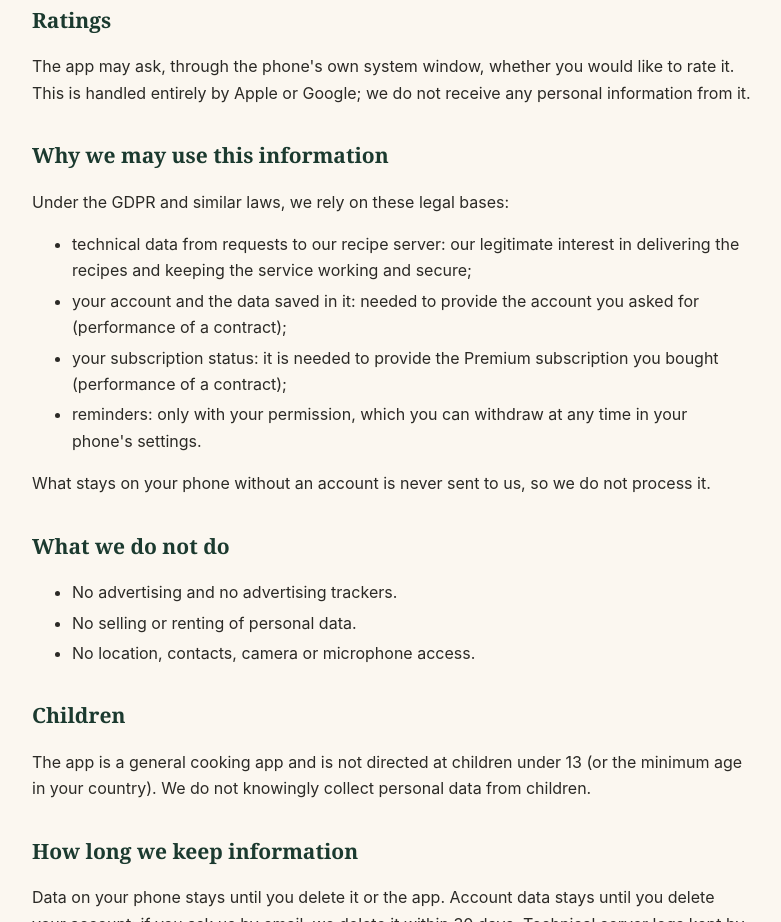
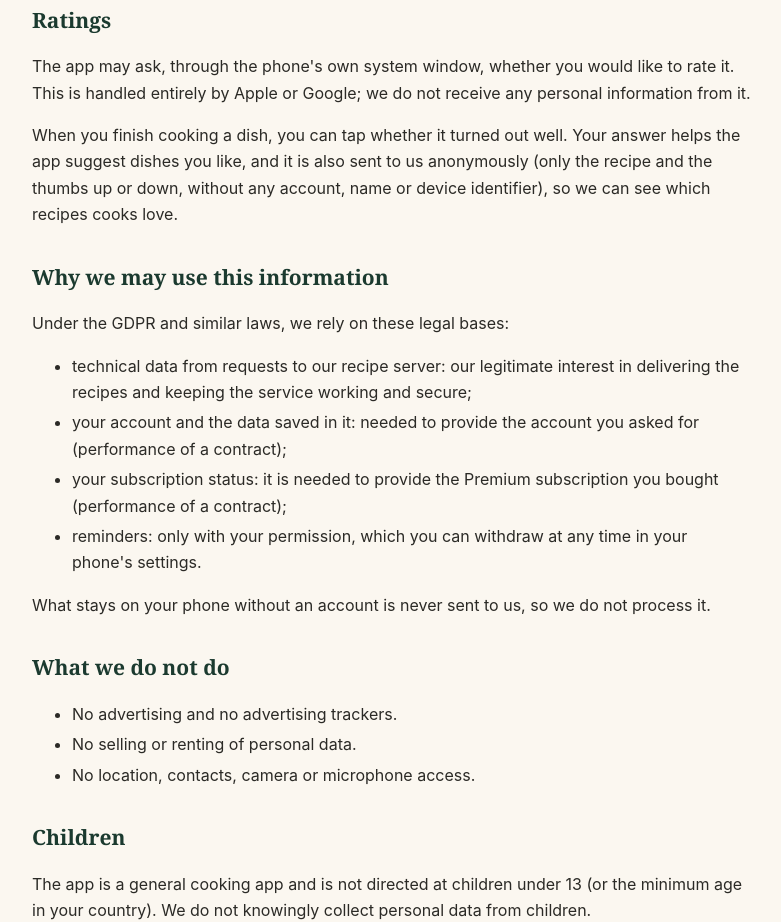
Before and after one commit to Mangiamo012/Mangiamo012.github.io, a plain HTML site: page privacy.html in a window 1280 px wide. Shown: the part 1758-2680 px from the top of the page, without its empty margins (248-1029 px from the left). Drawn offline with Linux system fonts and the light colour scheme.

Commit message:
Privacy: anonymous recipe votes after cooking

```diff
--- a/privacy.html
+++ b/privacy.html
@@ -54,6 +54,7 @@ Contact: <a href="mailto:appmangiamo@gmail.com">appmangiamo@gmail.com</a></p>
 
 <h2>Ratings</h2>
 <p>The app may ask, through the phone's own system window, whether you would like to rate it. This is handled entirely by Apple or Google; we do not receive any personal information from it.</p>
+<p>When you finish cooking a dish, you can tap whether it turned out well. Your answer helps the app suggest dishes you like, and it is also sent to us anonymously (only the recipe and the thumbs up or down, without any account, name or device identifier), so we can see which recipes cooks love.</p>
 
 <h2>Why we may use this information</h2>
 <p>Under the GDPR and similar laws, we rely on these legal bases:</p>
```
